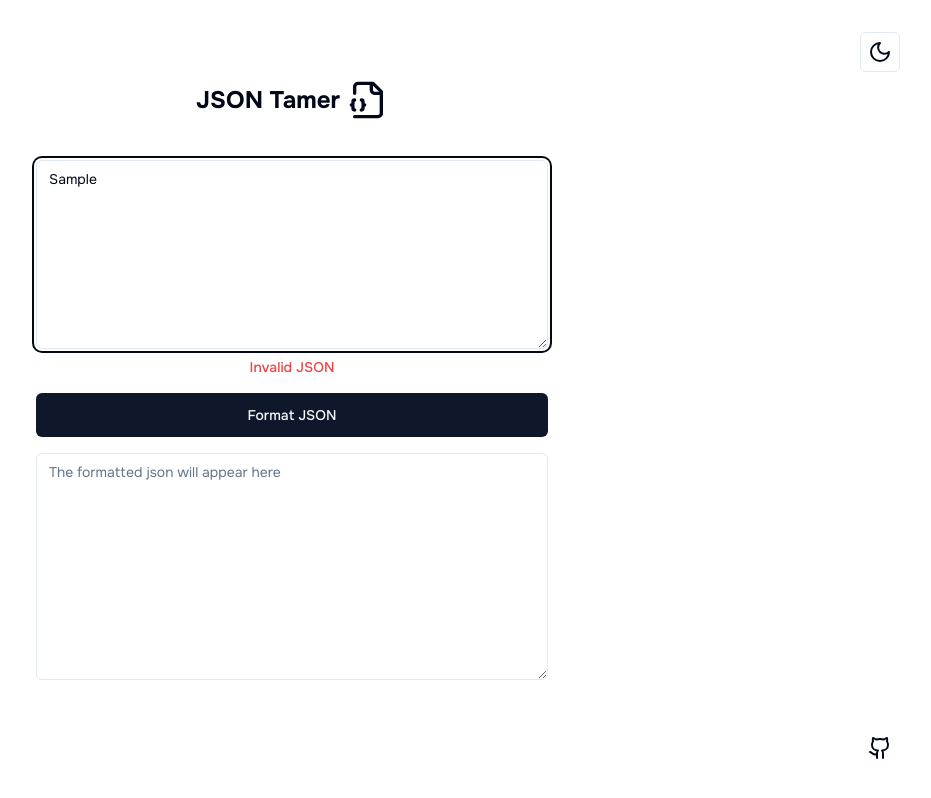
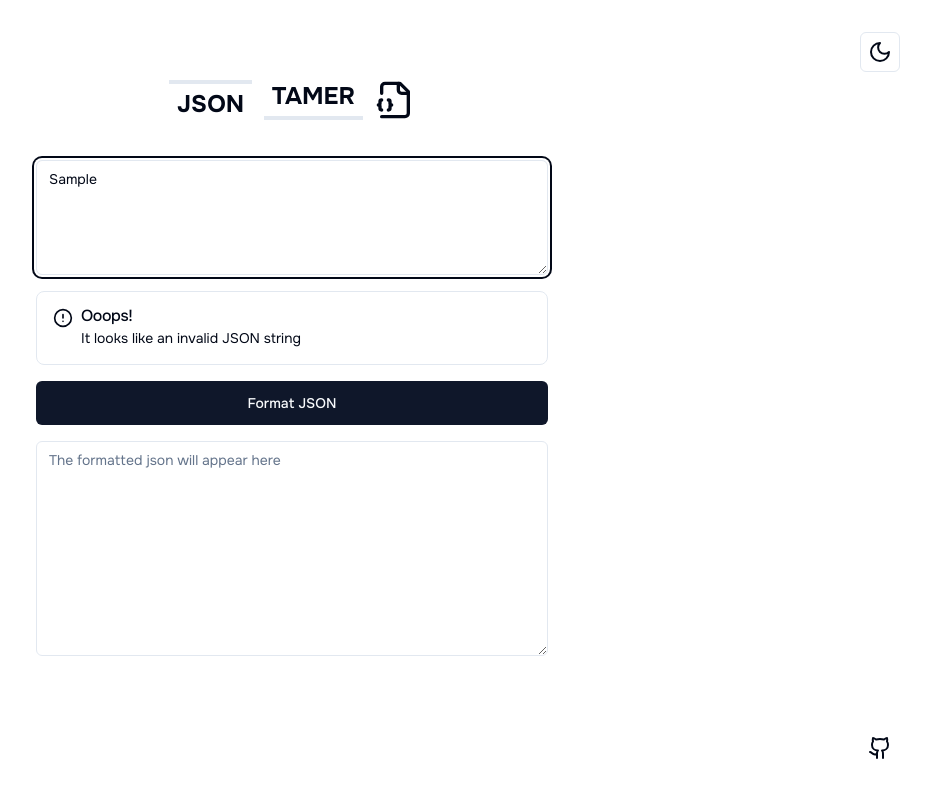
Before and after one commit to rubenpachecomatas/json-tamer, a Next.js app: page / in a window 1280 px wide. Both pictures are taken after typing "Sample", "Sample" into the empty fields and a click on the button "Format JSON". Shown: the whole page, without its empty margins (348-1279 px from the left). Built offline with nearby package versions, Linux system fonts and the light colour scheme.

Commit message:
Add error alert

```diff
--- a/app/_components/Header.tsx
+++ b/app/_components/Header.tsx
@@ -1,8 +1,14 @@
-import { FileJson, FileJson2 } from "lucide-react";
+import { FileJson2 } from "lucide-react";
 
 const Header = () => (
-  <h1 className="text-2xl font-bold flex items-center gap-2">
-    <span>JSON Tamer</span> <FileJson2 className="size-10" />
+  <h1 className="text-2xl font-bold flex gap-3">
+    <span className="px-2 pt-1 border-t-4 dark:pt-0 dark:border-t-0 dark:border-b-4 transition-all">
+      JSON
+    </span>
+    <span className="px-2 pt-0 border-b-4 dark:pt-1 dark:border-b-0 dark:border-t-4 transition-all">
+      TAMER
+    </span>
+    <FileJson2 className="size-10" />
   </h1>
 );
 
--- a/app/_components/json-form/JsonForm.tsx
+++ b/app/_components/json-form/JsonForm.tsx
@@ -4,6 +4,8 @@ import { Button } from "@/components/ui/button";
 import { Form, FormField, FormItem, FormMessage } from "@/components/ui/form";
 import { Textarea } from "@/components/ui/textarea";
 import useJsonForm from "./hooks/useJsonForm";
+import { Alert, AlertDescription, AlertTitle } from "@/components/ui/alert";
+import { AlertCircle } from "lucide-react";
 
 const JsonForm = () => {
   const { form, formattedJson, handleSubmit } = useJsonForm();
@@ -16,14 +18,20 @@ const JsonForm = () => {
         <FormField
           control={form.control}
           name="json"
-          render={({ field }) => (
-            <FormItem className="flex flex-col size-full">
+          render={({ field, formState }) => (
+            <FormItem className="flex flex-col size-full items-center gap-2">
               <Textarea
                 {...field}
                 className="size-full"
                 placeholder="Enter your json"
               />
-              <FormMessage className="text-center" />
+              {formState.errors.json?.message && (
+                <Alert className="flex flex-col gap-1">
+                  <AlertCircle className="size-5" />
+                  <AlertTitle className="p-0 m-0">Ooops!</AlertTitle>
+                  <AlertDescription>{formState.errors.json?.message}</AlertDescription>
+                </Alert>
+              )}
             </FormItem>
           )}
         />
--- a/app/_components/json-form/hooks/useJsonForm.ts
+++ b/app/_components/json-form/hooks/useJsonForm.ts
@@ -4,7 +4,10 @@ import { useForm } from "react-hook-form";
 import { z } from "zod";
 
 const formSchema = z.object({
-  json: z.string().refine(
+  json: z
+    .string()
+    .min(1, "You must enter a json string first!")
+    .refine(
       (value) => {
         try {
           JSON.stringify(JSON.parse(value));
@@ -14,7 +17,7 @@ const formSchema = z.object({
         return true;
       },
       {
-      message: "Invalid JSON",
+        message: "It looks like an invalid JSON string",
       }
     ),
 });
--- a/app/_components/theme-switch/ThemeSwitch.tsx
+++ b/app/_components/theme-switch/ThemeSwitch.tsx
@@ -1,6 +1,5 @@
 "use client";
 
-import { Switch } from "@/components/ui/switch";
 import { Moon, Sun } from "lucide-react";
 import useThemeSwitch from "./hooks/useThemeSwitch";
 import { Button } from "@/components/ui/button";
--- a/app/page.tsx
+++ b/app/page.tsx
@@ -7,7 +7,7 @@ export default function Home() {
   return (
     <>
       <Header />
-      <main className="flex justify-center size-full pb-10">
+      <main className="flex justify-center size-full pb-16">
         <ThemeSwitch />
         <JsonForm />
       </main>
--- /dev/null
+++ b/components/ui/alert.tsx
@@ -0,0 +1,59 @@
+import * as React from "react"
+import { cva, type VariantProps } from "class-variance-authority"
+
+import { cn } from "@/lib/utils"
+
+const alertVariants = cva(
+  "relative w-full rounded-lg border p-4 [&>svg~*]:pl-7 [&>svg+div]:translate-y-[-3px] [&>svg]:absolute [&>svg]:left-4 [&>svg]:top-4 [&>svg]:text-foreground",
+  {
+    variants: {
+      variant: {
+        default: "bg-background text-foreground",
+        destructive:
+          "border-destructive/50 text-destructive dark:border-destructive [&>svg]:text-destructive",
+      },
+    },
+    defaultVariants: {
+      variant: "default",
+    },
+  }
+)
+
+const Alert = React.forwardRef<
+  HTMLDivElement,
+  React.HTMLAttributes<HTMLDivElement> & VariantProps<typeof alertVariants>
+>(({ className, variant, ...props }, ref) => (
+  <div
+    ref={ref}
+    role="alert"
+    className={cn(alertVariants({ variant }), className)}
+    {...props}
+  />
+))
+Alert.displayName = "Alert"
+
+const AlertTitle = React.forwardRef<
+  HTMLParagraphElement,
+  React.HTMLAttributes<HTMLHeadingElement>
+>(({ className, ...props }, ref) => (
+  <h5
+    ref={ref}
+    className={cn("mb-1 font-medium leading-none tracking-tight", className)}
+    {...props}
+  />
+))
+AlertTitle.displayName = "AlertTitle"
+
+const AlertDescription = React.forwardRef<
+  HTMLParagraphElement,
+  React.HTMLAttributes<HTMLParagraphElement>
+>(({ className, ...props }, ref) => (
+  <div
+    ref={ref}
+    className={cn("text-sm [&_p]:leading-relaxed", className)}
+    {...props}
+  />
+))
+AlertDescription.displayName = "AlertDescription"
+
+export { Alert, AlertTitle, AlertDescription }
```
Also changed, not shown: public/favicon.svg. Lines whose indentation alone changed are shown as unchanged.
